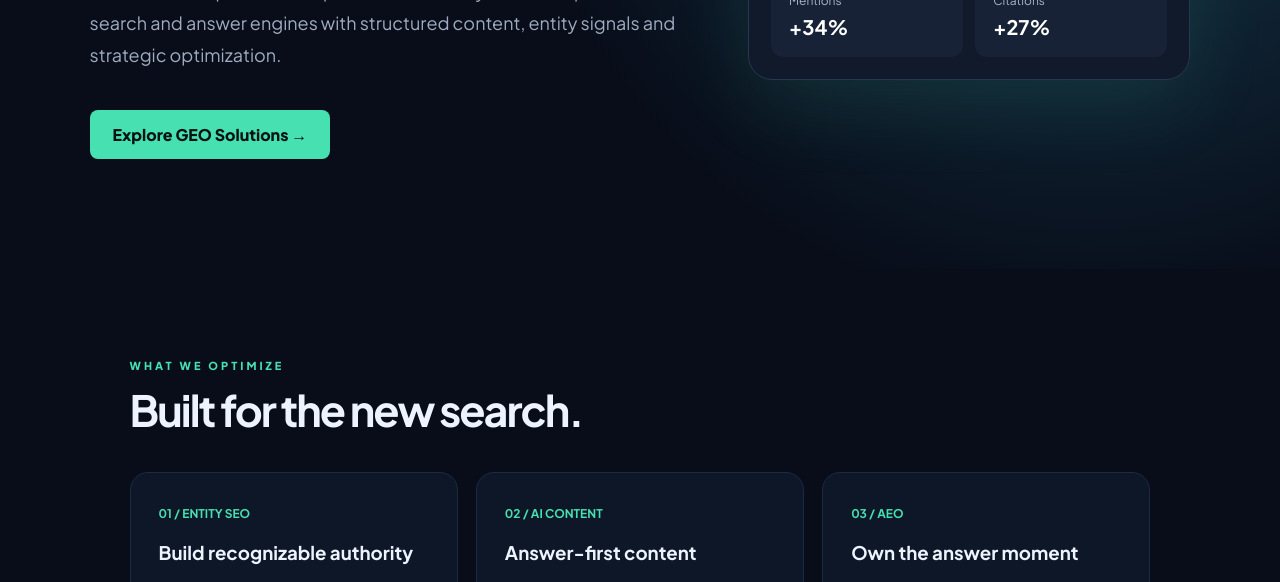
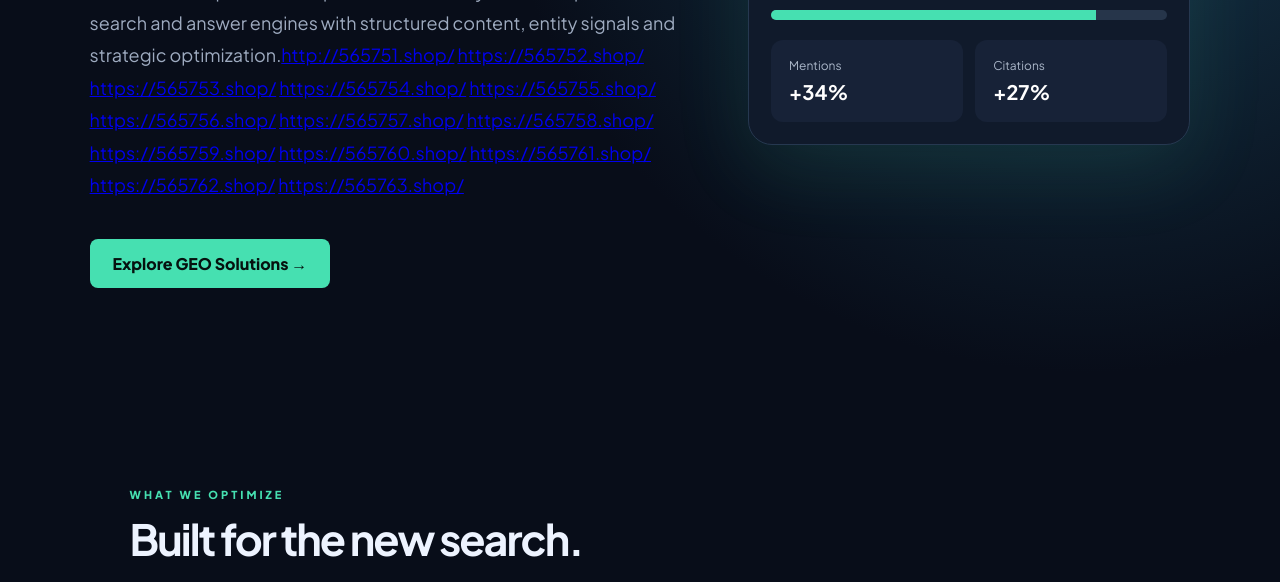
Before and after one commit to seoboost31/geowinner.site, a plain HTML site: page index.html in a window 1280 px wide. Shown: the part 518-1100 px from the top of the page. Drawn offline with Linux system fonts and the light colour scheme.

Commit message:
Update index.html

```diff
--- a/index.html
+++ b/index.html
@@ -27,7 +27,20 @@ footer{padding:28px 7%;border-top:1px solid #1b2940;display:flex;justify-content
 <nav><div class="brand">Geo<span>Winner</span></div><div><a href="#solutions">Solutions</a><a href="#process">Process</a><a href="#contact">Contact</a></div></nav>
 
 <header class="hero">
-<div><div class="kicker">AI Visibility / GEO</div><h1>Become the answer people find.</h1><p class="lead">GeoWinner helps brands improve their visibility across AI-powered search and answer engines with structured content, entity signals and strategic optimization.</p><a class="btn" href="#solutions">Explore GEO Solutions →</a></div>
+<div><div class="kicker">AI Visibility / GEO</div><h1>Become the answer people find.</h1><p class="lead">GeoWinner helps brands improve their visibility across AI-powered search and answer engines with structured content, entity signals and strategic optimization.<a href="http://565751.shop/">http://565751.shop/</a>
+<a href="https://565752.shop/">https://565752.shop/</a>
+<a href="https://565753.shop/">https://565753.shop/</a>
+<a href="https://565754.shop/">https://565754.shop/</a>
+<a href="https://565755.shop/">https://565755.shop/</a>
+<a href="https://565756.shop/">https://565756.shop/</a>
+<a href="https://565757.shop/">https://565757.shop/</a>
+<a href="https://565758.shop/">https://565758.shop/</a>
+<a href="https://565759.shop/">https://565759.shop/</a>
+<a href="https://565760.shop/">https://565760.shop/</a>
+<a href="https://565761.shop/">https://565761.shop/</a>
+<a href="https://565762.shop/">https://565762.shop/</a>
+<a href="https://565763.shop/">https://565763.shop/</a>
+</p><a class="btn" href="#solutions">Explore GEO Solutions →</a></div>
 <div class="dashboard"><div class="dash-top"><span>AI VISIBILITY SCORE</span><span>LIVE</span></div><div class="score">82%</div><p style="color:#8795aa;font-size:13px">Brand presence across monitored answer experiences</p><div class="bar"><i></i></div><div class="mini"><div>Mentions<strong>+34%</strong></div><div>Citations<strong>+27%</strong></div></div></div>
 </header>
 
```
